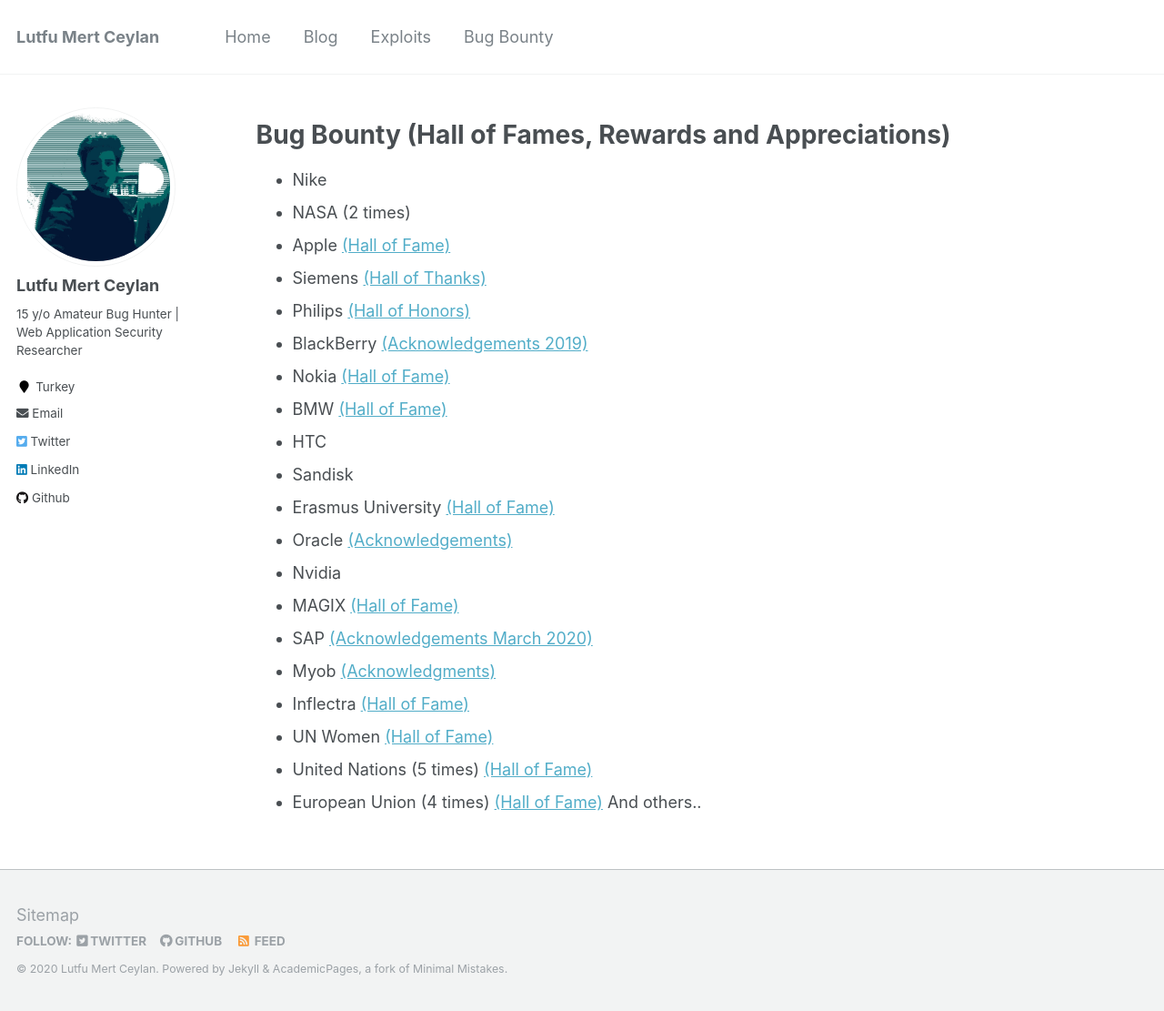
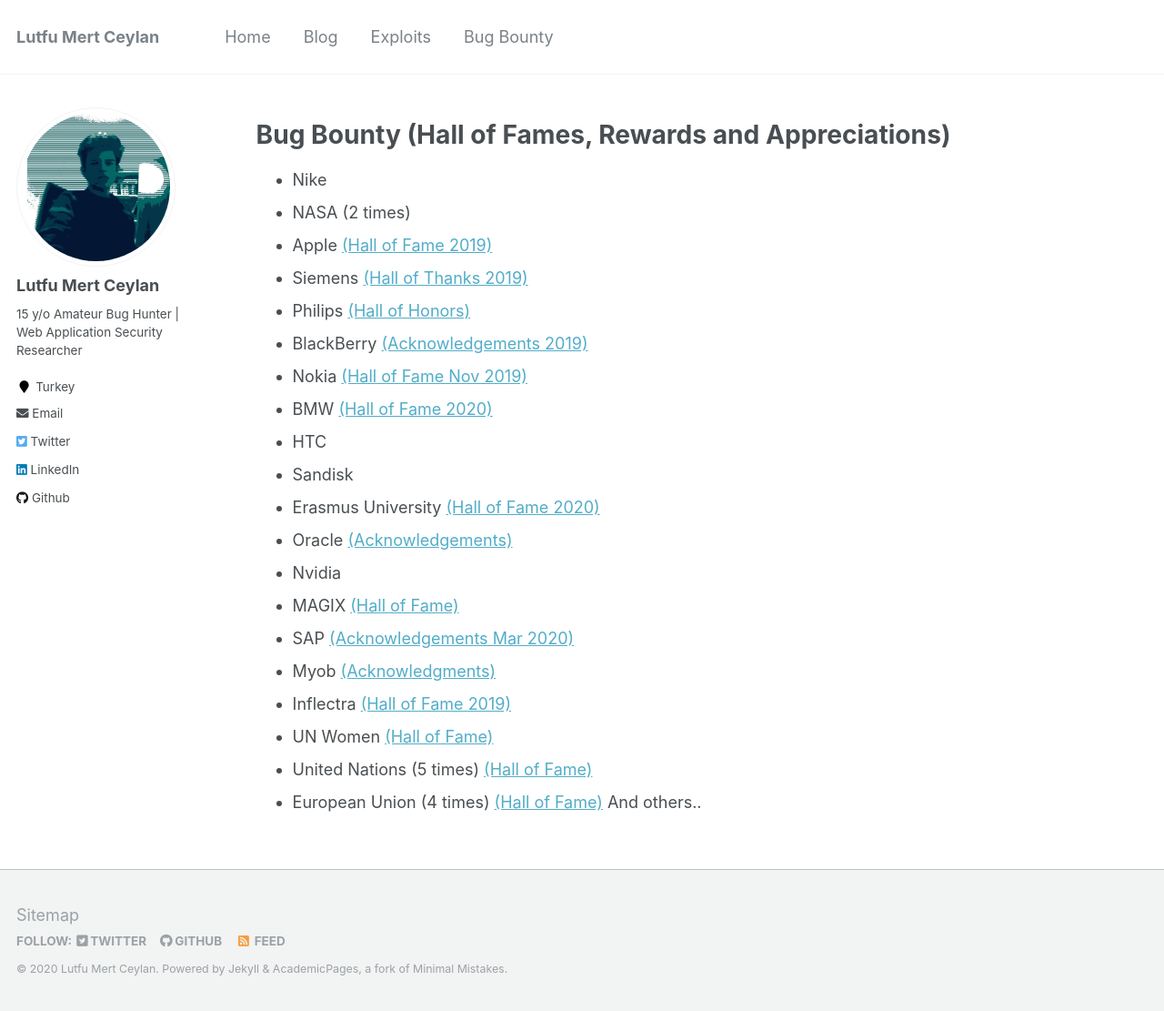
Before and after one commit to lutfumertceylan/mywebsite, a Jekyll site: the page built from _pages/bugbounty.md, in a window 1280 px wide and 1111 px high. Shown: the whole window at 91% size. Built offline with Jekyll 4.4.1, drawn with Linux system fonts in a browser that asks for light colours.

Commit message:
Update bugbounty.md

```diff
--- a/_pages/bugbounty.md
+++ b/_pages/bugbounty.md
@@ -11,21 +11,21 @@ redirect_from:
 
 * Nike
 * NASA (2 times)
-* Apple <a href="https://support.apple.com/en-us/HT201536">(Hall of Fame)</a>
-* Siemens <a href="https://new.siemens.com/global/en/products/services/cert/hall-of-thanks.html">(Hall of Thanks)</a>
+* Apple <a href="https://support.apple.com/en-us/HT201536">(Hall of Fame 2019)</a>
+* Siemens <a href="https://new.siemens.com/global/en/products/services/cert/hall-of-thanks.html">(Hall of Thanks 2019)</a>
 * Philips <a href="https://www.philips.com/a-w/security/coordinated-vulnerability-disclosure/hall-of-honors.html">(Hall of Honors)</a>
 * BlackBerry <a href="https://www.blackberry.com/ca/en/services/blackberry-incident-response-team#collaborations">(Acknowledgements 2019)</a>
-* Nokia <a href="https://www.nokia.com/responsible-disclosure/">(Hall of Fame)</a>
-* BMW <a href="https://www.bmwgroup.com/en/general/Security.html">(Hall of Fame)</a>
+* Nokia <a href="https://www.nokia.com/responsible-disclosure/">(Hall of Fame Nov 2019)</a>
+* BMW <a href="https://www.bmwgroup.com/en/general/Security.html">(Hall of Fame 2020)</a>
 * HTC
 * Sandisk
-* Erasmus University <a href="https://www.eur.nl/en/campus/security-safety/information-security/hall-fame">(Hall of Fame)</a>
+* Erasmus University <a href="https://www.eur.nl/en/campus/security-safety/information-security/hall-fame">(Hall of Fame 2020)</a>
 * Oracle <a href="https://www.oracle.com/security-alerts/cpujan2020.html">(Acknowledgements)</a>
 * Nvidia
 * MAGIX <a href="http://research.magix.com">(Hall of Fame)</a>
-* SAP <a href="https://wiki.scn.sap.com/wiki/display/PSR/Acknowledgments+to+Security+Researchers">(Acknowledgements March 2020)</a>
+* SAP <a href="https://wiki.scn.sap.com/wiki/display/PSR/Acknowledgments+to+Security+Researchers">(Acknowledgements Mar 2020)</a>
 * Myob <a href="https://www.myob.com/au/about/security/report-security-vulnerability">(Acknowledgments)</a>
-* Inflectra <a href="https://www.inflectra.com/company/responsible-disclosure.aspx">(Hall of Fame)</a>
+* Inflectra <a href="https://www.inflectra.com/company/responsible-disclosure.aspx">(Hall of Fame 2019)</a>
 * UN Women <a href="https://www.unwomen.org/en/about-the-website/information-security/reporting-a-cyber-security-issue#Hall-of-fame">(Hall of Fame)</a>
 * United Nations (5 times) <a href="https://unite.un.org/content/hall-fame">(Hall of Fame)</a>
 * European Union (4 times) <a href="https://cert.europa.eu/cert/newsletter/en/latest_HallOfFame_.html">(Hall of Fame)</a> And others..
```
